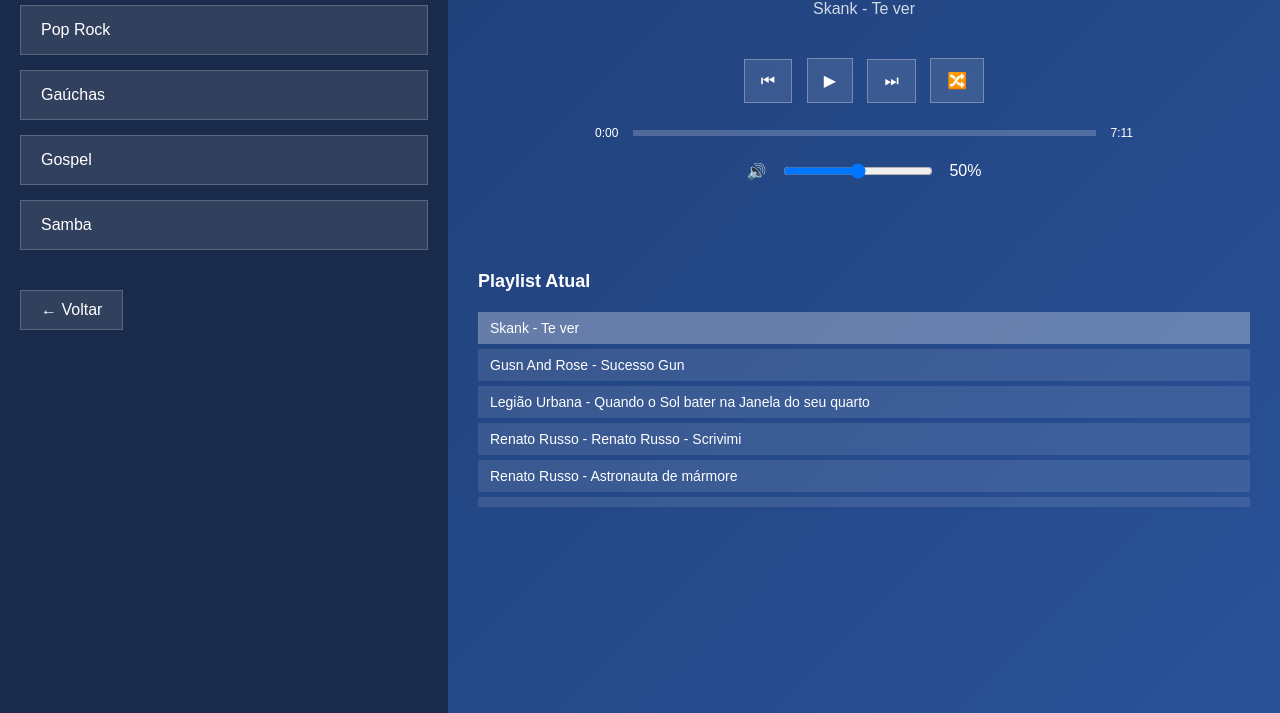
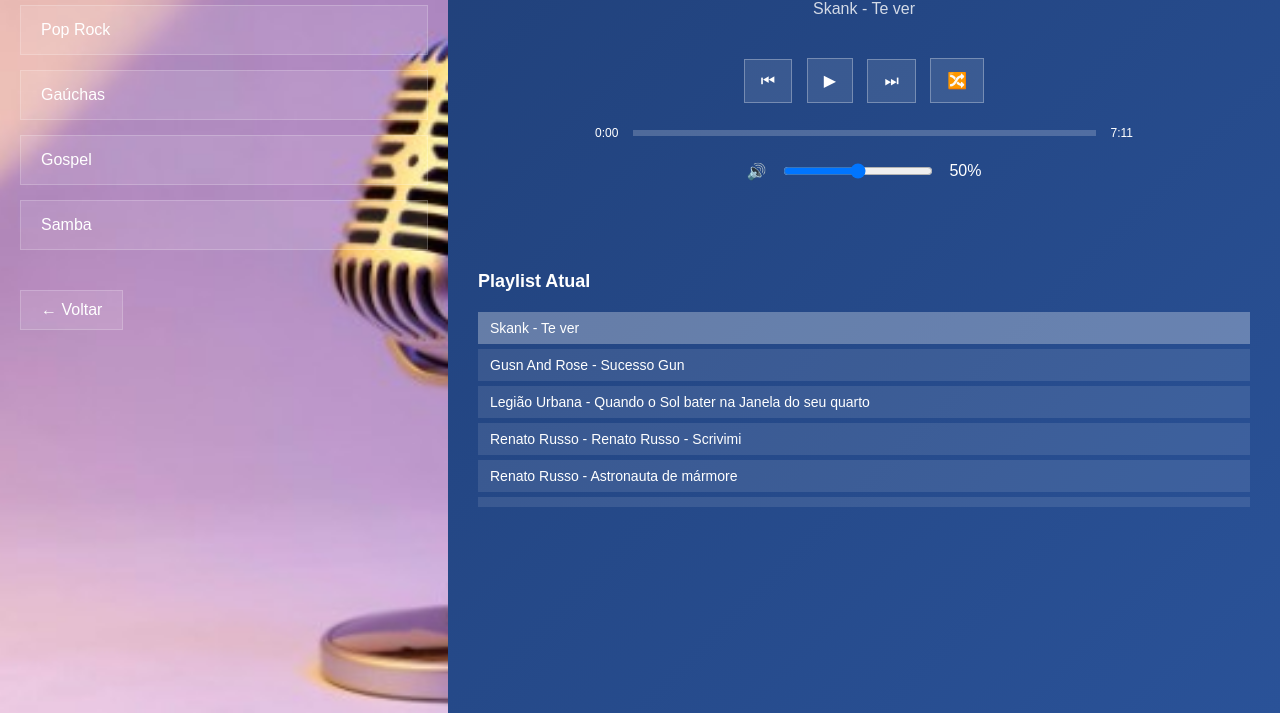
Before and after one commit to kddenisfurtado-ux/webradio, a website built with Vite: page player.html in a window 1280 px wide. Shown: the part 87-800 px from the top of the page. Built offline with nearby package versions, Linux system fonts and the light colour scheme; files whose address does not match are found by name.

Commit message:
Update player-style.css

```diff
--- a/player-style.css
+++ b/player-style.css
@@ -16,12 +16,16 @@ body {
     height: 100vh; /* ocupa toda a altura da tela */
 }
 
-.stations-menu {
+.stations-menu { /*é o menu lateral das estações*/
     width: 35%; /* ajuste conforme desejar */
     min-width: 300px;
-    background: #1a2a4a;
+    background: hsl(263, 100%, 50%);
     padding: 30px 20px;
     box-sizing: border-box;
+    background-image: image-set(url(/imagem/microfone.jpg));
+    background-size: cover;
+    background-repeat: no-repeat;
+    background-position: center;
 }
 
 .player-section {
@@ -60,7 +64,9 @@ body {
 }
 
 .stations-list a:hover {
-    background: rgba(255, 255, 255, 0.2);
+    background: #0004ff85;
+    border-color: aqua;
+    color: bisque;
 }
 
 .back-button a {
```
